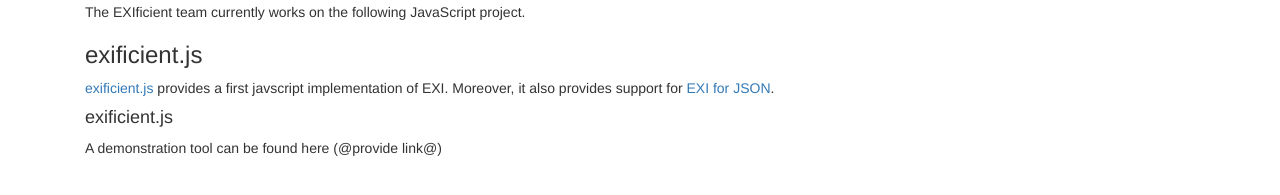
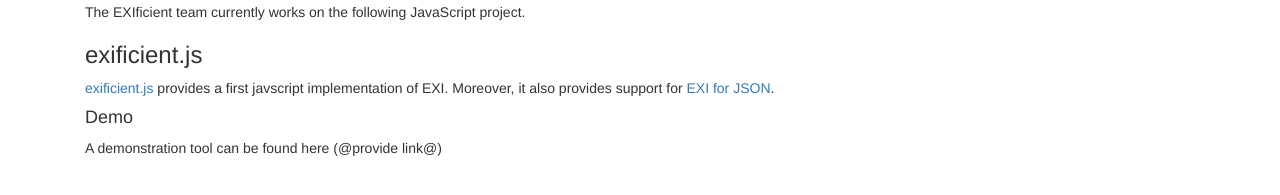
Before and after one commit to EXIficient/exificient.github.io, a Jekyll site: the page built from javascript/index.html, in a window 1280 px wide. Shown: the part 153-348 px from the top of the page. Built offline with Jekyll 4.4.1, drawn with Linux system fonts in a browser that asks for light colours; nearby versions of some CDN libraries.

Commit message:
Update index.html

```diff
--- a/javascript/index.html
+++ b/javascript/index.html
@@ -10,6 +10,6 @@ group: "navigation"
 	<p><a target="_blank" href="https://github.com/EXIficient/exificient.js">exificient.js</a>
 	provides a first javscript implementation of EXI. Moreover,
 	it also provides support for <a href="http://www.w3.org/XML/EXI/docs/json/exi-for-json.html">EXI for JSON</a>.
-	<h4>exificient.js</h4>
+	<h4>Demo</h4>
 	<p>A demonstration tool can be found here (@provide link@)</p>
 </div>
```
